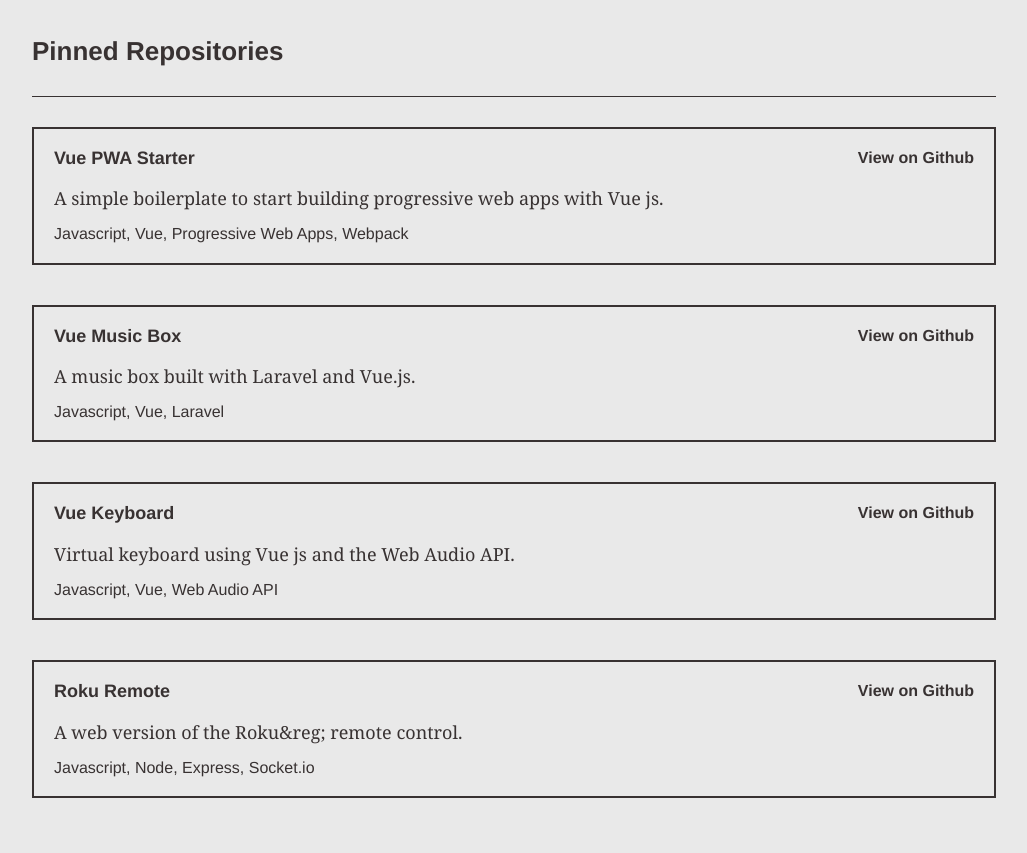
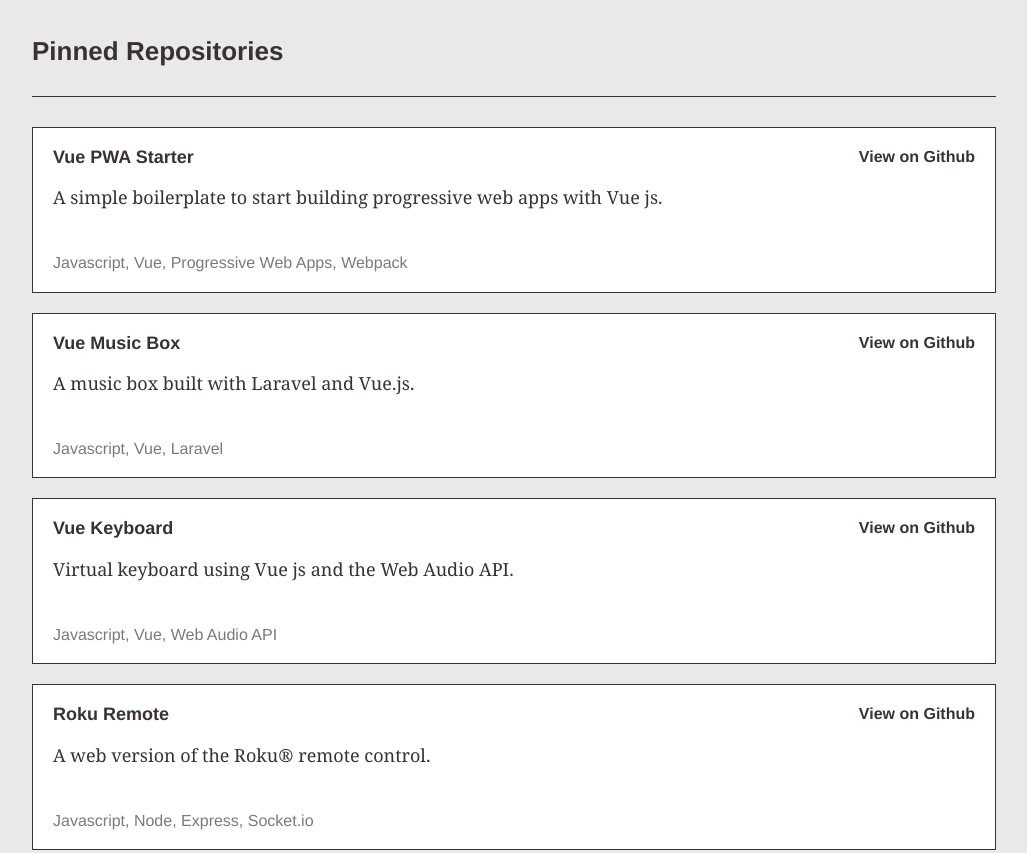
Before and after one commit to lesterhan/romanwebnet-gatsby, a Gatsby site: page / in a window 1280 px wide. Shown: the part 2920-3773 px from the top of the page, without its empty margins (126-1153 px from the left). Built offline with nearby package versions, Linux system fonts and the light colour scheme; Gatsby itself is replaced by a stand-in of ours.

Commit message:
Add card component.

```diff
--- /dev/null
+++ b/src/components/Card/Card.jsx
@@ -0,0 +1,37 @@
+import React from 'react';
+import styles from './card.module.scss';
+
+const Card = ({
+  cta,
+  description,
+  link,
+  subtext,
+  title,
+}) => (
+  <div className={styles.card}>
+    <div className={styles.cardLeft}>
+      <h4 className="title">
+        { link ? (
+            <a target="_blank" rel="noopener noreferrer" href={link} title={title}>{title}</a>
+          ) : (
+            {title}
+          )
+        }
+      </h4>
+      <p className="description">{description}</p>
+      <h5 className={`${styles.subtext}`}>{subtext}</h5>
+    </div>
+    <h5 className={styles.cardRight}>
+      <a
+        className={styles.cta}
+        target="_blank"
+        rel="noopener noreferrer"
+        href={link}
+        title={cta}>
+          {cta}
+      </a>
+    </h5>
+  </div>
+);
+
+export default Card;
--- /dev/null
+++ b/src/components/Card/CardList.jsx
@@ -0,0 +1,8 @@
+import React from 'react';
+import styles from './card.module.scss';
+
+const CardList = ({ children }) => (
+  <div className={styles.cardList}>{children}</div>
+);
+
+export default CardList;
--- /dev/null
+++ b/src/components/Card/card.module.scss
@@ -0,0 +1,36 @@
+@import "../../scss/helpers/variables";
+@import "../../scss/helpers/mixins";
+
+.card {
+  display: flex;
+  justify-content: space-between;
+  border: solid 1px $gray-dark;
+  padding: $spacer-mobile-large;
+  margin-bottom: $spacer-mobile-large;
+  background-color: white;
+}
+
+.card-left {
+  padding-right: $spacer-tablet-large;
+}
+
+.card-right {
+  min-width: 20%;
+  text-align: right;
+  margin: $spacer-mobile-huge 0 0;
+
+  @include media-tablet {
+    margin: 0;
+  }
+}
+
+.cta {
+  font-weight: $font-bold;
+}
+
+.subtext {
+  margin-top: $spacer-mobile-huge;
+  color: $gray-medium;
+}
+
+.card-list {}
--- /dev/null
+++ b/src/components/Card/index.js
@@ -0,0 +1,4 @@
+import Card from './Card';
+import CardList from './CardList';
+
+export { Card, CardList };
--- a/src/components/Repos/Repos.jsx
+++ b/src/components/Repos/Repos.jsx
@@ -3,7 +3,7 @@
 import Panel from '../Panel';
 import Container from '../Container';
 import Heading from '../Heading';
-import styles from './repos.module.scss';
+import { Card, CardList } from '../Card';
 
 const Repos = () => {
   const {
@@ -35,7 +35,7 @@
     <Panel theme="light">
       <Container>
         <Heading element="h2" theme="dark" text={title}/>
-        <div className="list">
+        <CardList>
           {
             items.map(({
               slug,
@@ -43,21 +43,16 @@
               description,
               tags
             }) =>
-              <div className={`${styles.repo} list-item`}>
-                <div className="list-item-left">
-                  <h4 className="title">
-                    <a target="_blank" rel="noopener noreferrer" href={`https://github.com/groman00/${slug}`} title={title}>{title}</a>
-                  </h4>
-                  <p className="description">{description}</p>
-                  <h5 className="techs">{tags}</h5>
-                </div>
-                <h5 className={`${styles.linkout} list-item-right`}>
-                  <a target="_blank" rel="noopener noreferrer" href={`https://github.com/groman00/${slug}`} title="View on Github">View on Github</a>
-                </h5>
-              </div>
+              <Card
+                cta="View on Github"
+                description={description}
+                link={`https://github.com/groman00/${slug}`}
+                subtext={tags}
+                title={title}
+              />
             )
           }
-        </div>
+        </CardList>
       </Container>
     </Panel>
   );
--- a/src/components/Repos/repos.module.scss
+++ /dev/null
@@ -1,17 +0,0 @@
-@import "../../scss/helpers/variables";
-@import "../../scss/helpers/mixins";
-
-.repo {
-  border: solid 2px $gray-dark;
-  padding: $spacer-mobile-large;
-  margin-bottom: $spacer-mobile-large;
-}
-
-.linkout {
-  font-weight: $font-bold;
-  margin: $spacer-mobile-huge 0 0;
-
-  @include media-tablet {
-    margin: 0;
-  }
-}
--- a/src/content/repos.yml
+++ b/src/content/repos.yml
@@ -19,5 +19,5 @@
   -
     slug: roku-remote
     title: Roku Remote
-    description: A web version of the Roku&reg; remote control.
+    description: A web version of the Roku® remote control.
     tags: Javascript, Node, Express, Socket.io
```
